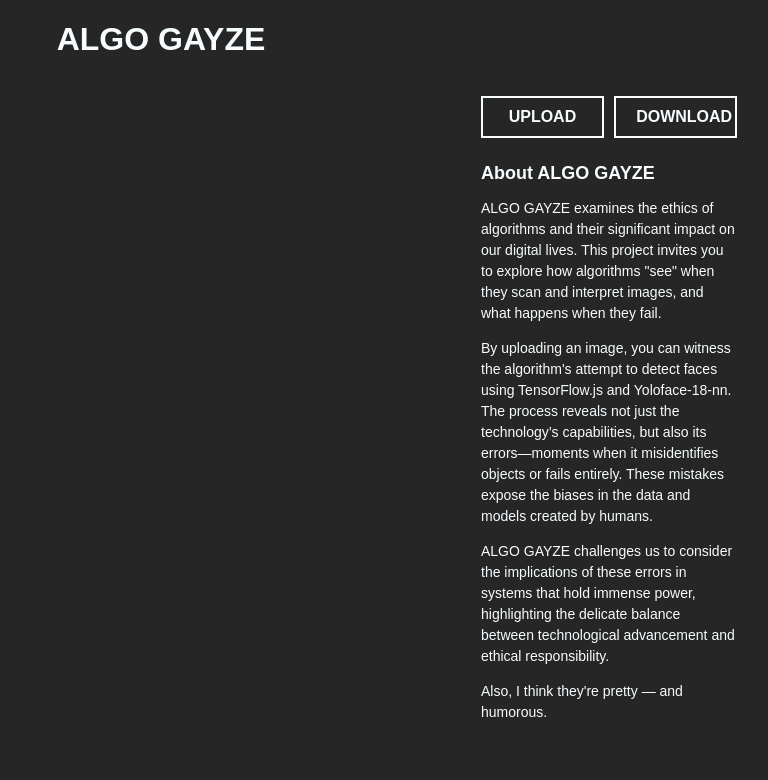
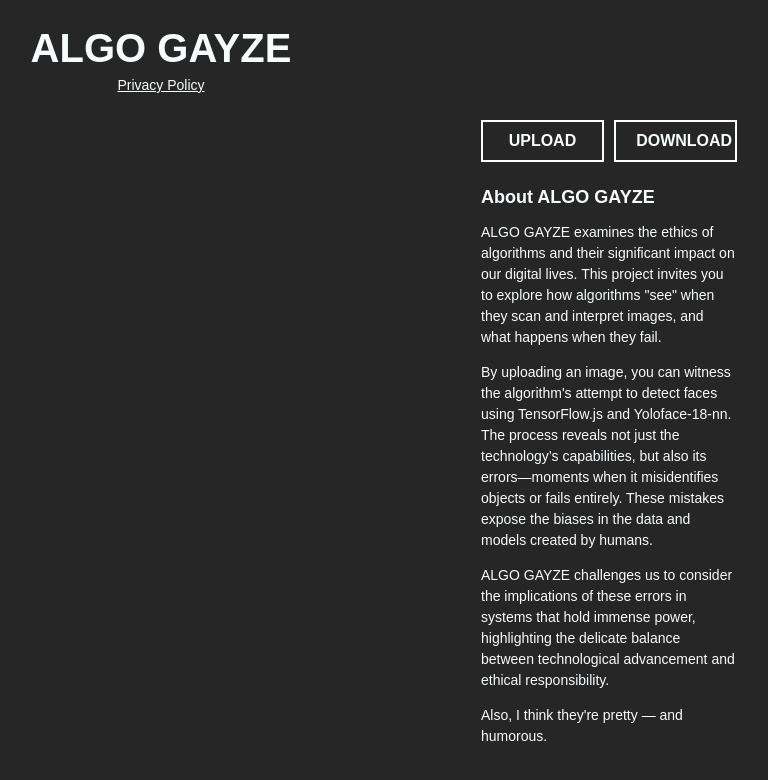
Before and after one commit to BrendonHawkinsXYZ/algogayze, a plain HTML site: page index.html in a window 1280 px wide. Shown: the whole page, without its empty margins (479-1247 px from the left). Drawn offline with Linux system fonts and the light colour scheme; a script that the page names is missing.

Commit message:
Upload privacy policy

```diff
--- a/index.html
+++ b/index.html
@@ -21,8 +21,21 @@
             color: #f7fcfe;
         }
 
-        #title{
+        #title {
             cursor: pointer;
+            font-size: 2.5rem;
+            margin-top: 2%;
+            margin-bottom: 0px;
+            width: 100%;
+            text-align: center;
+        }
+
+        #privacy-policy {
+            cursor: pointer;
+            font-size: 14px;
+            color: #f7fcfe;
+            margin-top: .5%;
+            text-decoration: underline;
         }
 
         #canvas {
@@ -70,7 +83,11 @@
         }
 
         #header {
-            height: 7vh;
+            height: 10vh;
+            width: 100%;
+            display: flex;
+            flex-direction: column;
+            align-items: center;
         }
 
         #introduction {
@@ -113,8 +130,8 @@
             color: #262627;
         }
 
-         /* Responsive Design */
-         @media (max-width: 1024px) {
+        /* Responsive Design */
+        @media (max-width: 1024px) {
             #main {
                 flex-direction: column;
                 height: auto;
@@ -122,10 +139,10 @@
 
             #output {
                 max-width: 100%;
+                margin-top: 2.5%;
                 margin-left: 0;
                 margin-right: 0;
                 margin-bottom: 2.5%;
-                margin-top: 2.5%;
                 align-items: center;
                 height: auto;
             }
@@ -159,8 +176,6 @@
                 width: 48%; /* Ensures both buttons have the same width */
             }
         }
-
-
 
         /* Responsive Design */
         @media (max-width: 768px) {
@@ -228,6 +243,7 @@
 <body>
     <div id="header">
         <h1 id="title">ALGO GAYZE</h1>
+        <div id="privacy-policy">Privacy Policy</div>
     </div>
     <div id="main">
         <div id="output">
@@ -258,13 +274,16 @@
 
         <!-- custom script -->
         <script src="script.js"></script>
-        <script defer src="https://cdn.jsdelivr.net/npm/@tensorflow/tfjs"></script>
-        <script src="script.js"></script>
 
         <script>
             document.getElementById('title').addEventListener('click', function() {
                 window.location.reload();
             });
+
+            document.getElementById('privacy-policy').addEventListener('click', function() {
+                // Redirect to the privacy policy page
+                window.location.href = 'AlgoPrivacyPolicy.pdf';
+            });
         </script>
     </div>
 </body>
```
